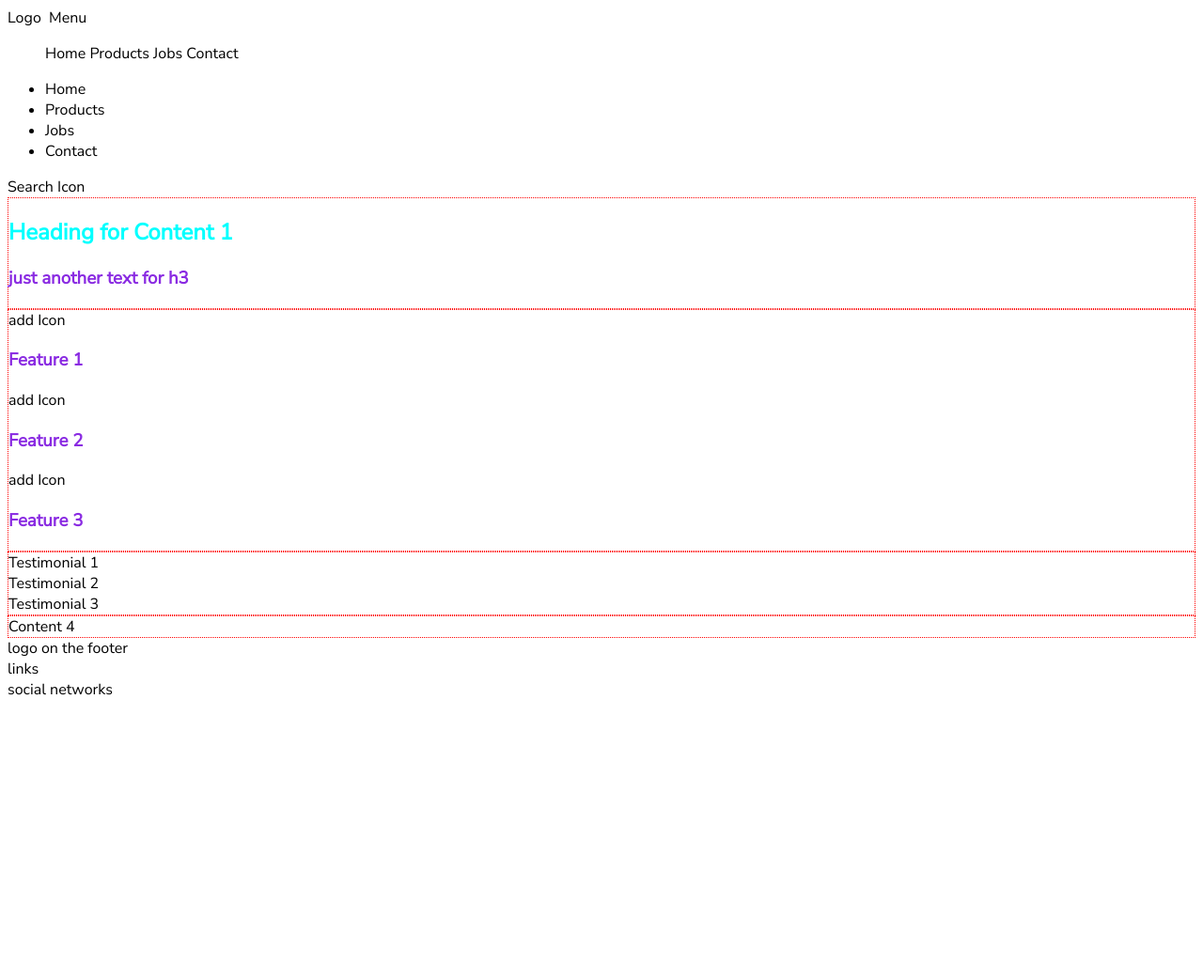
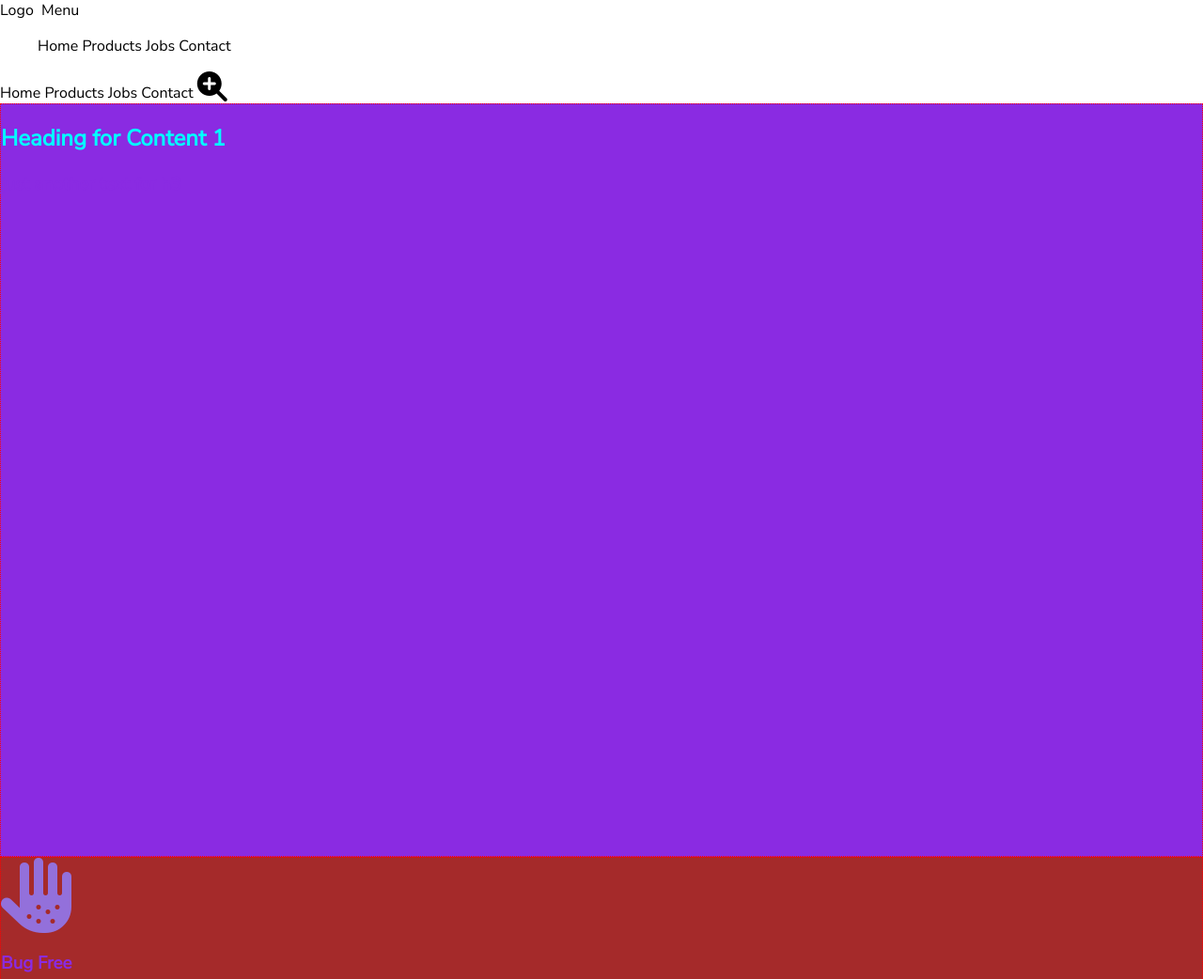
Before and after one commit to fruiz0827/Ironhack-UXUI-OCTPT, a plain HTML site: page index.html in a window 1280 px wide. Shown: the top 1042 px of the page at 94% size. Before the commit the page ends 800 px from the top, so only its background shows below. Drawn offline with Linux system fonts and the light colour scheme.

Commit message:
Monday class-quarantine day 5

```diff
--- a/css/style.css
+++ b/css/style.css
@@ -3,10 +3,22 @@
     font-family: 'Nunito Sans', sans-serif;
 }
 
+body {
+    margin: 0;
+    padding: 0;
+}
 section {
     border: 1px red dotted;
+    min-height: 100vh;
+    background-color: moccasin;
+
 }
-/* Text Styles // start */
+
+i {
+    color: mediumpurple;
+
+}
+
 h1 {
 
     color:aqua;
@@ -32,3 +44,43 @@ h5 {
 h6 {
 
 }
+
+ul {
+    list-style-type: none;
+    margin: 0;
+    padding: 0;
+}
+
+li {
+    display: inline;
+}
+
+/* } Text Style // end */
+
+
+
+/* CLASSES */
+
+.bgcolorSection1 {
+    background-color: blueviolet;
+}
+
+.bgcolorSection2 {
+    background-color: brown;
+}
+
+.bgcolorSection3 {
+    background-color: coral;
+}
+
+.bgcolorSection4 {
+    background-color: darkcyan;
+    background-image: url("../img/tudor-baciu-DWPRqPUc0e8-unsplash.jpg");
+    background-position: center;
+    background-size: cover;
+    background-repeat: no-repeat;
+}
+
+.fa-search-plus {
+    color: black;
+}
--- a/index.html
+++ b/index.html
@@ -7,6 +7,7 @@
     <meta name="viewport" content="width=device-width, initial-scale=1.0">
     <title>Ironhack Index - Welcome</title>
 
+    <script src="https://kit.fontawesome.com/bff7ea3e36.js" crossorigin="anonymous"></script>
     <link href="https://fonts.googleapis.com/css?family=Nunito+Sans&display=swap" rel="stylesheet">
     <link rel="stylesheet" type="text/css" href="css/style.css">
 
@@ -15,7 +16,7 @@
 
 <body>
     <!--Header // star-->
-    <div>
+
     <header>
         Logo
         <img src="logofile.jpg" alt="">
@@ -32,39 +33,43 @@
             <li>Products</li>
             <li>Jobs</li>
             <li>Contact</li>
+            <i class="fas fa-search-plus fa-2x"></i>
+
         </ul>
 
-        Search Icon
+
     </header>
 
     <!-- header // end -->
 
     <!-- hero // star -->
-    <section>
-        <h1 >Heading for Content 1</h1>
+
+    <section class="bgcolorSection1">
+        <h1>Heading for Content 1</h1>
         <h3>just another text for h3</h3>
     </section>
     <!-- hero // end -->
 
     <!-- features // star -->
-    <section>
+
+    <section class="bgcolorSection2">
         <div>
-            add Icon
-            <h3>Feature 1</h3>
+            <i class="fas fa-allergies fa-5x"></i>
+            <h3>Bug Free</h3>
         </div>
         <div>
-            add Icon
+            <i class="fas fa-birthday-cake fa-5x"></i>
             <h3>Feature 2</h3>
         </div>
         <div>
-            add Icon
-            <h3>Feature 3 </h3>
+            <i class="fas fa-bone fa-5x"></i>
+            <h3>Feature 3</h3>
         </div>
     </section>
     <!-- features // end -->
 
     <!-- testimonials // start -->
-    <section>
+    <section class="bgcolorSection3">
         <div>Testimonial 1</div>
         <div>Testimonial 2</div>
         <div>Testimonial 3</div>
@@ -72,7 +77,12 @@
     <!-- testimonials // end -->
 
     <!-- get a quote // start -->
-    <section>Content 4</section>
+
+    <section class="bgcolorSection4">
+        add image as background
+        <h2>Let's add this H2 here</h2>
+
+    </section>
     <!-- get a quote // end -->
 
     <footer>
```
Also changed, not shown: 3 other files.
